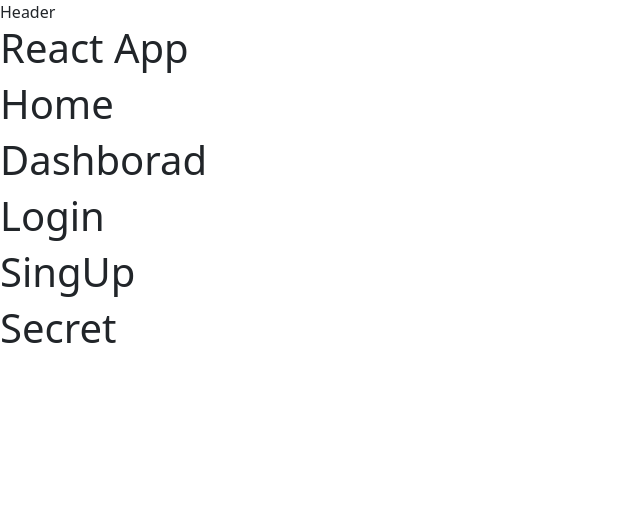
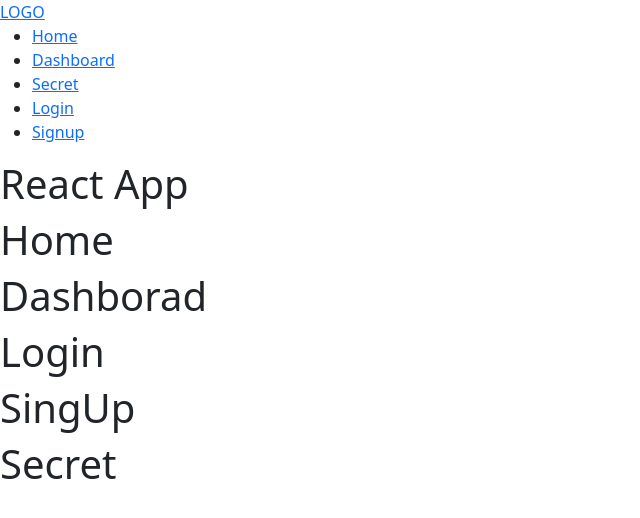
Before and after one commit to RichP02/6-frontend-avanzado, a React (Vite) app in the folder 03-react-auth/: page /login in a window 1280 px wide. Shown: the top 518 px of the page, without its empty margins (0-640 px from the left). Built offline with nearby package versions, Linux system fonts and the light colour scheme.

Commit message:
Configuracion de header.jsx

```diff
--- a/03-react-auth/src/components/Header/Header.jsx
+++ b/03-react-auth/src/components/Header/Header.jsx
@@ -2,7 +2,26 @@ import './header.scss'
 
 const Header = () => {
   return (
-    <div>Header</div>
+    <nav className='header'>
+      <a href='/' className='header__logo'>LOGO</a>
+      <ul className='header__navList'>
+        <li className='header__listItem'>
+          <a href='/' className='header__itemLink header__itemLink--isActive'>Home</a>
+        </li>
+        <li className='header__listItem'>
+          <a href='/dashboard' className='header__itemLink'>Dashboard</a>
+        </li>
+        <li className='header__listItem'>
+          <a href='/secret' className='header__itemLink'>Secret</a>
+        </li>
+        <li className='header__listItem'>
+          <a href='/login' className='header__itemLink'>Login</a>
+        </li>
+        <li className='header__listItem'>
+          <a href='/signup' className='header__itemLink'>Signup</a>
+        </li>
+      </ul>
+    </nav>
   )
 }
 
```
